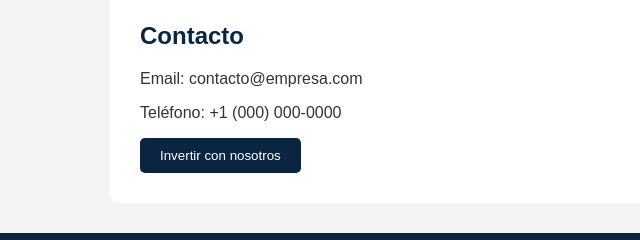
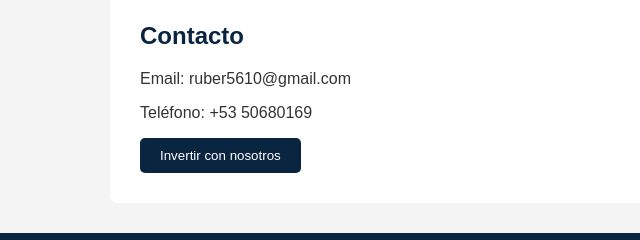
Before and after one commit to ruber5610-lgtm/Empresa-inmobiliaria-S.A, a plain HTML site: page index.html in a window 1280 px wide. Shown: the part 872-1112 px from the top of the page, 0-640 px from the left. Drawn offline with Linux system fonts and the light colour scheme.

Commit message:
Update index.html

```diff
--- a/index.html
+++ b/index.html
@@ -94,8 +94,8 @@
 
 <section>
     <h2>Contacto</h2>
-    <p>Email: contacto@empresa.com</p>
-    <p>Teléfono: +1 (000) 000-0000</p>
+    <p>Email: ruber5610@gmail.com</p>
+    <p>Teléfono: +53 50680169</p>
     <button>Invertir con nosotros</button>
 </section>
 
```
